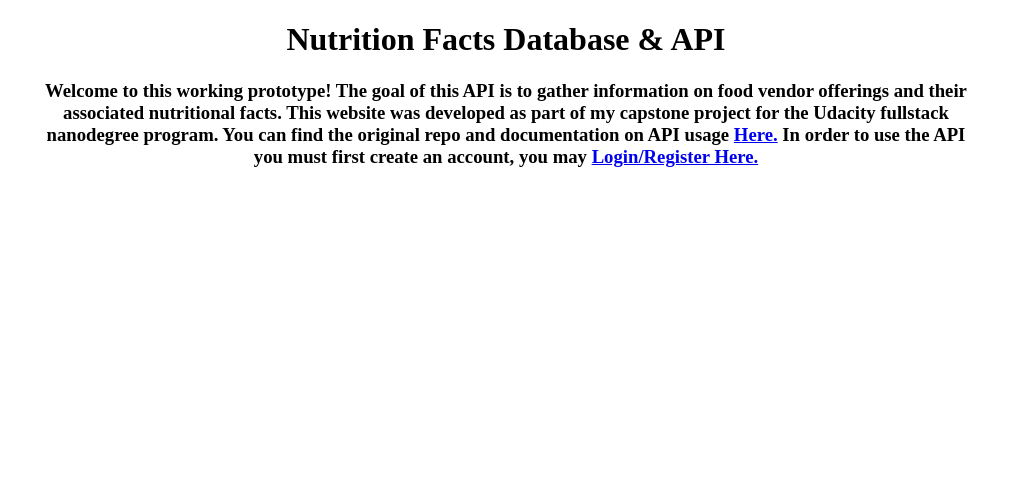
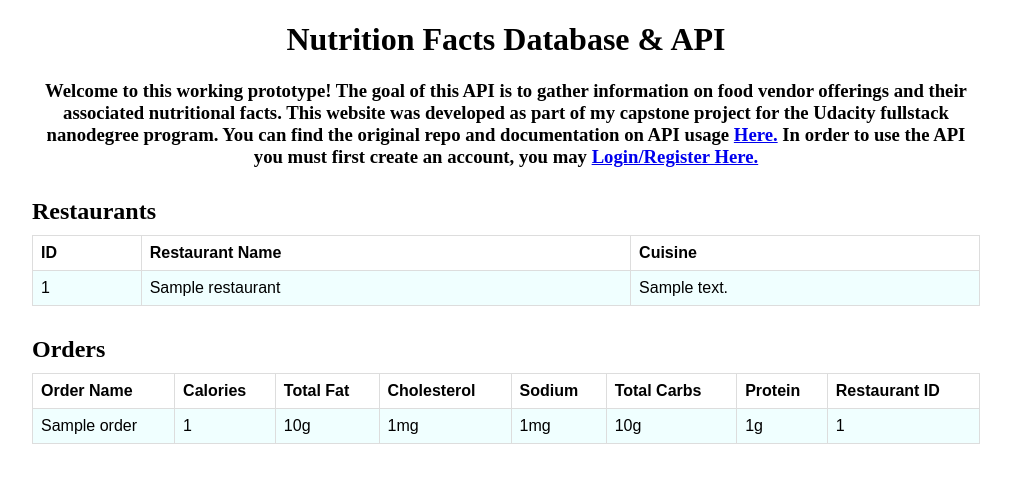
Before and after one commit to TQgit/ud_fsnd_capstone_nutrition_api, a Flask app: page / in a window 1280 px wide. Shown: the top 483 px of the page, without its empty margins (134-1145 px from the left). Run offline with Flask 2, Linux system fonts and the light colour scheme; tables that the repository leaves empty hold one stand-in row (values such as "Sample post").

Commit message:
added db tables to index.html

```diff
--- a/app.py
+++ b/app.py
@@ -21,7 +21,10 @@ def create_app(test_config=None):
     @app.route('/')
     def index():
         return render_template('index.html', login_url=os.environ['LOGIN_URL'],
-                               github_url=os.environ['GITHUB_URL'])
+                               github_url=os.environ['GITHUB_URL'],
+                               restaurants=Restaurant.query.all(),
+                               orders=Order.query.order_by(
+                                   Order.restaurant_id).all())
 
     @app.route('/restaurants')
     @requires_auth('get:restaurants')
--- a/templates/index.html
+++ b/templates/index.html
@@ -3,6 +3,26 @@
 <head>
     <meta charset="UTF-8">
     <title>Nutrition Capstone</title>
+    <style>
+        table {
+            font-family: arial, sans-serif;
+            border-collapse: collapse;
+            width: 75%;
+            margin: 10px auto auto;
+            max-height: 250px;
+            overflow: scroll;
+        }
+
+        td, th {
+            border: 1px solid #dddddd;
+            text-align: left;
+            padding: 8px;
+        }
+
+        tr:nth-child(even) {
+            background-color: azure;
+        }
+    </style>
 </head>
 <body>
 <h1 style="text-align: center">Nutrition Facts Database & API</h1>
@@ -18,5 +38,47 @@
     <a href={{ login_url }} target="_blank">Login/Register Here.</a>
 </h3>
 
+<h2 style="width: 75%; margin: 30px auto auto">Restaurants</h2>
+<table>
+    <tr>
+        <th>ID</th>
+        <th>Restaurant Name</th>
+        <th>Cuisine</th>
+    </tr>
+    {% for resto in restaurants %}
+        <tr>
+            <td>{{ resto.id }}</td>
+            <td>{{ resto.name }}</td>
+            <td>{{ resto.cuisine }}</td>
+        </tr>
+    {% endfor %}
+</table>
+
+<h2 style="width: 75%; margin: 30px auto auto;">Orders</h2>
+<table>
+    <tr>
+        <th>Order Name</th>
+        <th>Calories</th>
+        <th>Total Fat</th>
+        <th>Cholesterol</th>
+        <th>Sodium</th>
+        <th>Total Carbs</th>
+        <th>Protein</th>
+        <th>Restaurant ID</th>
+    </tr>
+    {% for order in orders %}
+        <tr>
+            <td>{{ order.name }}</td>
+            <td>{{ order.calories|string }}</td>
+            <td>{{ order.total_fat|string + "g" }}</td>
+            <td>{{ order.cholesterol|string + "mg" }}</td>
+            <td>{{ order.sodium|string + "mg" }}</td>
+            <td>{{ order.total_carbs|string + "g" }}</td>
+            <td>{{ order.protein|string + "g" }}</td>
+            <td>{{ order.restaurant_id }}</td>
+        </tr>
+    {% endfor %}
+</table>
+
 </body>
 </html>
```
